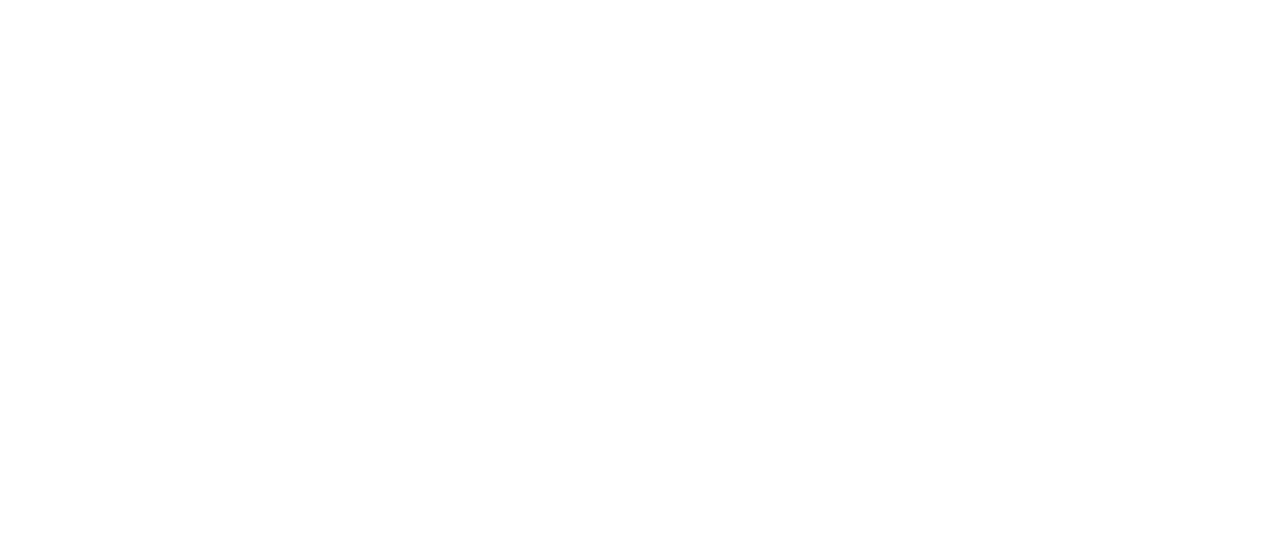
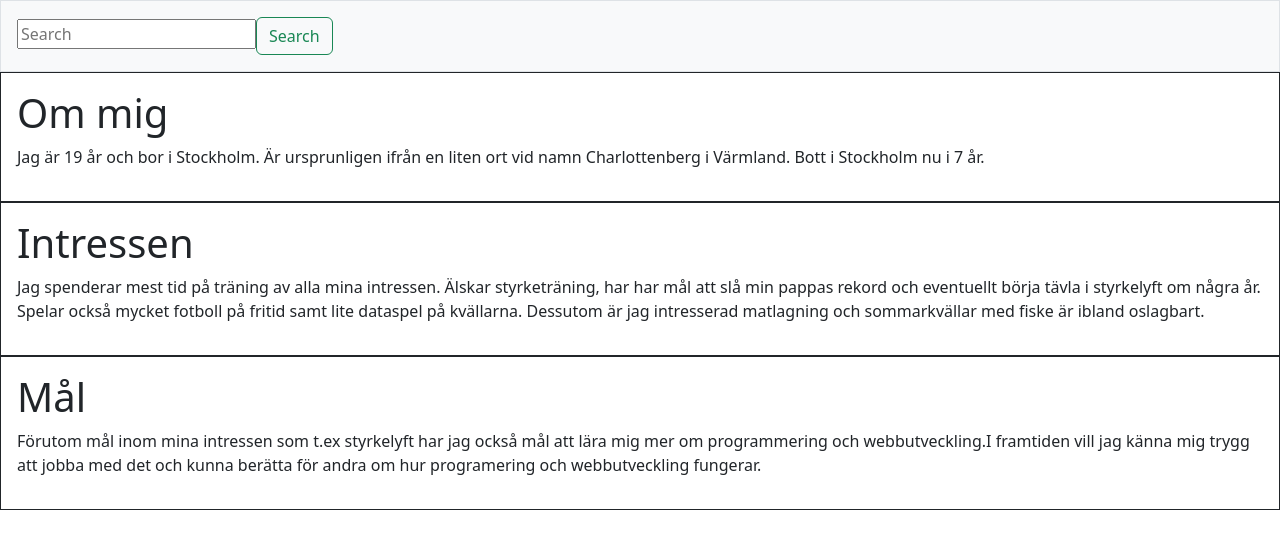
Before and after one commit to Isacchr/PersonalWebsite, a plain HTML site: page public/index.html in a window 1280 px wide. Drawn offline with nearby package versions, Linux system fonts and the light colour scheme.

Commit message:
content added in seperate div, border and padding added

```diff
--- a/public/app.js
+++ b/public/app.js
@@ -1 +1,80 @@
-console.log('hey from js');
+
+build();
+
+function build() {
+
+    const divNavBar = document.createElement('div');
+    divNavBar.setAttribute('id', 'navBar');
+    divNavBar.className = 'container-fluid';
+    divNavBar.className = 'p-3 bg-light border';
+    app.appendChild(divNavBar);
+
+
+
+    const inputSearch = document.createElement('input');
+    inputSearch.setAttribute('type', 'search');
+    inputSearch.setAttribute('placeholder', 'Search');
+    divNavBar.appendChild(inputSearch);
+
+    const btnSearch = document.createElement('button');
+    btnSearch.setAttribute('type', 'submit');
+    btnSearch.className = 'btn btn-outline-success';
+    btnSearch.innerHTML = 'Search';
+    divNavBar.appendChild(btnSearch);
+
+    const divOmMig = document.createElement('div');
+    divOmMig.setAttribute('id', 'omMig');
+    divOmMig.className = 'border border-dark p-3';
+    app.appendChild(divOmMig);
+
+    const titleOmMig = document.createElement('h1');
+    titleOmMig.innerHTML = 'Om mig';
+    divOmMig.appendChild(titleOmMig);
+
+    const contentOmMig = document.createElement('p');
+    contentOmMig.innerHTML = 'Jag är 19 år och bor i Stockholm. Är ursprunligen ifrån en liten ort vid namn Charlottenberg i Värmland. Bott i Stockholm nu i 7 år.';
+    divOmMig.appendChild(contentOmMig);
+
+
+    const divIntressen = document.createElement('div');
+    divIntressen.setAttribute('id', 'intressen');
+    divIntressen.className = 'border border-dark p-3';
+    app.appendChild(divIntressen);
+
+    const titleIntressen = document.createElement('h1');
+    titleIntressen.innerHTML = 'Intressen';
+    divIntressen.appendChild(titleIntressen);
+
+    const contentIntressen = document.createElement('p');
+    contentIntressen.innerHTML = 'Jag spenderar mest tid på träning av alla mina intressen.' +
+    ' Älskar styrketräning, har har mål att slå min pappas rekord och eventuellt börja tävla i styrkelyft om några år.' +
+    ' Spelar också mycket fotboll på fritid samt lite dataspel på kvällarna. Dessutom är jag intresserad matlagning och sommarkvällar med fiske är ibland oslagbart.';
+    divIntressen.appendChild(contentIntressen);
+
+    const divMål = document.createElement('div');
+    divMål.setAttribute('id', 'mål');
+    divMål.className = 'border border-dark p-3';
+    app.appendChild(divMål);
+
+    const titleMål = document.createElement('h1');
+    titleMål.innerHTML = 'Mål';
+    divMål.appendChild(titleMål);
+
+    const contentMål = document.createElement('p');
+    contentMål.innerHTML = 'Förutom mål inom mina intressen som t.ex styrkelyft har jag också mål att lära mig mer om programmering och webbutveckling.' +
+    'I framtiden vill jag känna mig trygg att jobba med det och kunna berätta för andra om hur programering och webbutveckling fungerar.';
+    divMål.appendChild(contentMål);
+
+    /* const dropDown = document.createElement('ul');
+    dropDown.setAttribute('aria-labelledby', 'navbarDropdown');
+    dropDown.className = 'dropdown-menu';
+    divNavBar.appendChild(dropDown);
+
+    const dropdownItem = document.createElement('li');
+    const dropdownItemA = document.createElement('a');
+    dropdownItemA.className = 'dropdown-item';
+    dropdownItemA.innerHTML = 'Action';
+    dropDown.appendChild(dropdownItem);
+    dropdownItem.appendChild(dropdownItemA); */
+
+}
--- a/public/index.html
+++ b/public/index.html
@@ -7,9 +7,15 @@
     <link href="https://cdn.jsdelivr.net/npm/bootstrap@5.2.0/dist/css/bootstrap.min.css" rel="stylesheet">
     <script src="https://cdn.jsdelivr.net/npm/bootstrap@5.2.0/dist/js/bootstrap.bundle.min.js"></script>
     <script src="app.js" defer></script>
-    <title>Document</title>
+    <title>Home</title>
 </head>
 <body>
 
+    <div id="app">
+
+
+
+    </div>
+
 </body>
 </html>
```
